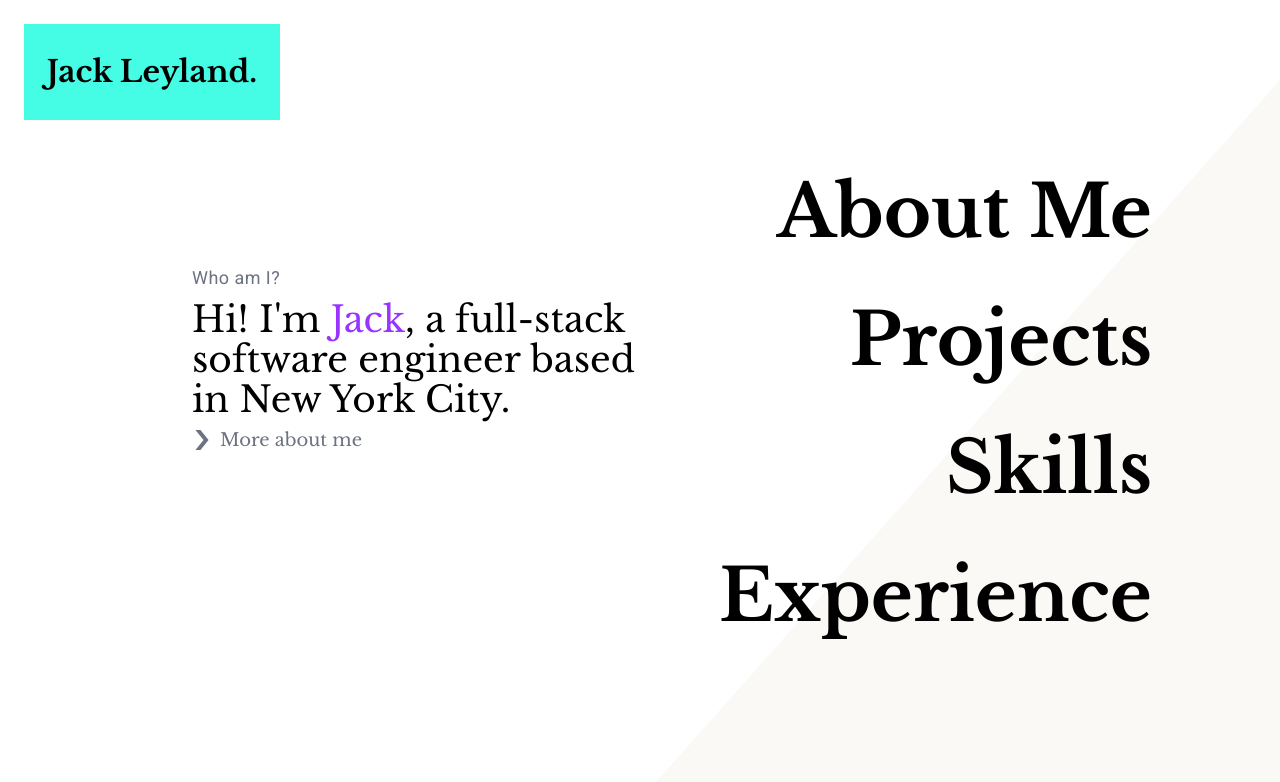
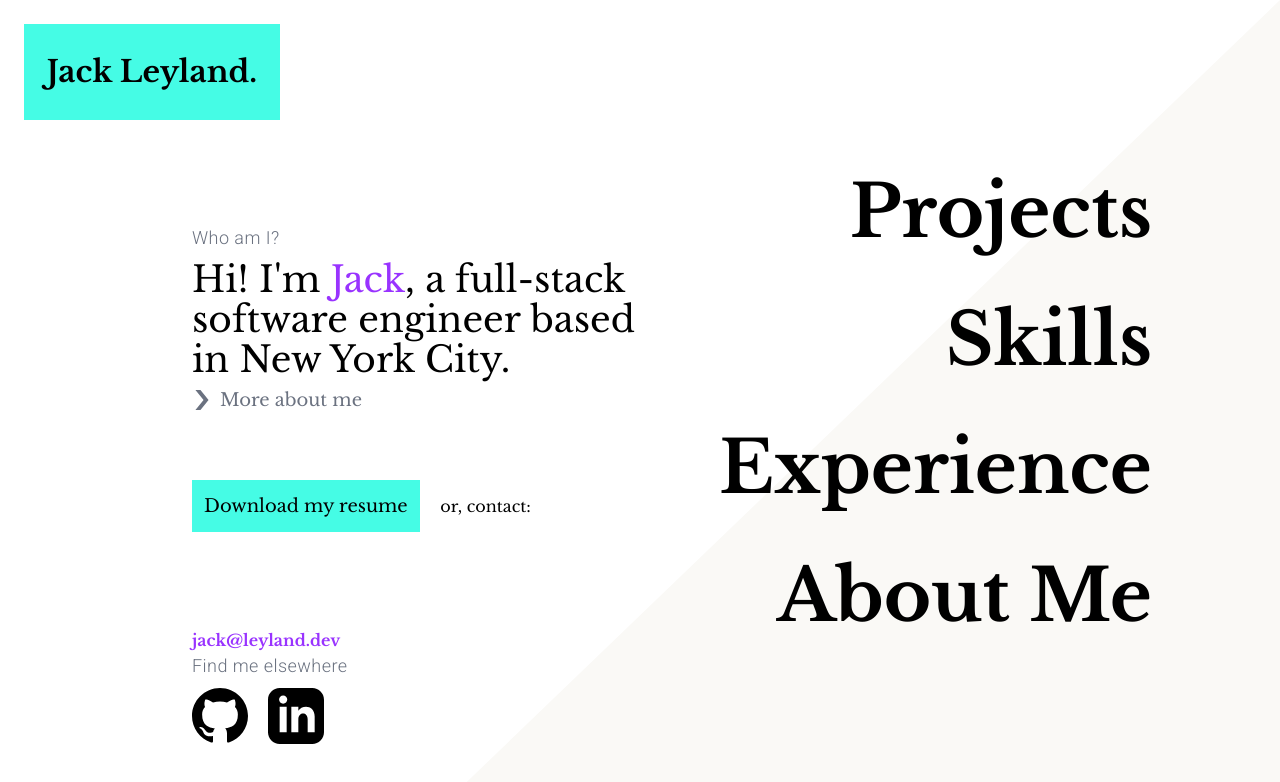
Before and after one commit to jack-leyland/personal-site, a Vue app: page / in a window 1280 px wide. Shown: the top 782 px of the page. Built offline with nearby package versions, Linux system fonts and the light colour scheme.

Commit message:
landing pending links and nav

```diff
--- a/src/components/Landing/Landing.vue
+++ b/src/components/Landing/Landing.vue
@@ -1,37 +1,54 @@
 <script setup lang="ts">
 import TopBar from "./TopBar.vue"
-const navItems: string[] = ["About Me", "Projects", "Skills", "Experience"];
+const navItems: string[] = ["Projects", "Skills", "Experience", "About Me",];
 </script>
 
 <template>
-
     <TopBar />
-    <svg class="absolute bottom-0 right-0 w-[50%] h-[90%] z-[-2]" xmlns="http://www.w3.org/2000/svg"
+    <svg class="absolute bottom-0 right-0 w-[65%] h-[100%] z-20" xmlns="http://www.w3.org/2000/svg"
         viewBox="0 0 100 100" preserveAspectRatio="none">
         <polygon fill="#FAF9F6" points="0,100 100,0 100,100" />
     </svg>
-    <div class="absolute left-0 mt-36 pl-48 w-[50vw]">
-        <div class="mb-2 font-alt text-gray-500 tracking-wide text-lg">Who am I?</div>
+    <div class="absolute left-0 top-0 pt-56 pl-48 h-[100vh] z-10 w-[50vw]">
+        <div class="mb-2 font-alt text-gray-500 tracking-wide text-lg font-light">Who am I?</div>
         <span class="font-title text-4xl">Hi! I'm <span class="text-mainPurple">Jack</span>, a full-stack software
             engineer based in New York City.
         </span>
         <br>
-        <div class="group inline-flex pt-3 pb-3 pr-3 h-5 mt-2 text-lg items-center text-gray-500 hover:bg-mainPurple hover:text-white cursor-pointer transition-all duration-200">
-            <svg class="fill-gray-500 rotate-90 h-5 w-5 mr-2 group-hover:fill-white transition-all duration-200" version="1.1" id="Layer_1" xmlns="http://www.w3.org/2000/svg"
-                xmlns:xlink="http://www.w3.org/1999/xlink" x="0px" y="0px"
-                viewBox="0 0 122.88 80.593" enable-background="new 0 0 122.88 80.593" xml:space="preserve">
+        <div
+            class="relative group inline-flex pt-3 pb-3 pr-3 h-5 mt-2 text-lg items-center text-gray-500 hover:text-white cursor-pointer transition-all duration-300 after:z-[-1] after:bg-mainPurple after:absolute after:left-0 after:bottom-0 after:h-[100%] after:w-0 hover:after:w-[100%] cursor-pointer after:transition-all after:duration-200">
+            <svg class="fill-gray-500 rotate-90 h-5 w-5 mr-2 group-hover:fill-white transition-all duration-200"
+                version="1.1" id="Layer_1" xmlns="http://www.w3.org/2000/svg" xmlns:xlink="http://www.w3.org/1999/xlink"
+                x="0px" y="0px" viewBox="0 0 122.88 80.593" enable-background="new 0 0 122.88 80.593"
+                xml:space="preserve">
                 <g>
                     <polygon points="122.88,80.593 122.88,49.772 61.44,0 0,49.772 0,80.593 61.44,30.82 122.88,80.593" />
                 </g>
             </svg>
             <div class="font-title">More about me</div>
+
         </div>
-
-        <!-- <button>Resume</button> -->
+        <br>
+        <button
+            class="font-title text-black text-lg mt-16 mb-24 p-3 mr-4 bg-greenish hover:text-white hover:bg-black cursor-pointer transition-all duration-200">Download
+            my resume</button>
+        <span class="font-title text-black"> or, contact: <span
+                class="text-mainPurple font-bold">jack@leyland.dev</span></span>
+        <div class="mb-2 font-alt text-gray-500 tracking-wide text-lg font-light">Find me elsewhere</div>
+        <div class="flex">
+            <svg class="h-14 w-14 mr-5" xmlns="http://www.w3.org/2000/svg" viewBox="0 0 24 24">
+                <path
+                    d="M12 0c-6.626 0-12 5.373-12 12 0 5.302 3.438 9.8 8.207 11.387.599.111.793-.261.793-.577v-2.234c-3.338.726-4.033-1.416-4.033-1.416-.546-1.387-1.333-1.756-1.333-1.756-1.089-.745.083-.729.083-.729 1.205.084 1.839 1.237 1.839 1.237 1.07 1.834 2.807 1.304 3.492.997.107-.775.418-1.305.762-1.604-2.665-.305-5.467-1.334-5.467-5.931 0-1.311.469-2.381 1.236-3.221-.124-.303-.535-1.524.117-3.176 0 0 1.008-.322 3.301 1.23.957-.266 1.983-.399 3.003-.404 1.02.005 2.047.138 3.006.404 2.291-1.552 3.297-1.23 3.297-1.23.653 1.653.242 2.874.118 3.176.77.84 1.235 1.911 1.235 3.221 0 4.609-2.807 5.624-5.479 5.921.43.372.823 1.102.823 2.222v3.293c0 .319.192.694.801.576 4.765-1.589 8.199-6.086 8.199-11.386 0-6.627-5.373-12-12-12z" />
+            </svg>
+            <svg class="h-14 w-14 mr-5" xmlns="http://www.w3.org/2000/svg" viewBox="0 0 24 24">
+                <path
+                    d="M19 0h-14c-2.761 0-5 2.239-5 5v14c0 2.761 2.239 5 5 5h14c2.762 0 5-2.239 5-5v-14c0-2.761-2.238-5-5-5zm-11 19h-3v-11h3v11zm-1.5-12.268c-.966 0-1.75-.79-1.75-1.764s.784-1.764 1.75-1.764 1.75.79 1.75 1.764-.783 1.764-1.75 1.764zm13.5 12.268h-3v-5.604c0-3.368-4-3.113-4 0v5.604h-3v-11h3v1.765c1.396-2.586 7-2.777 7 2.476v6.759z" />
+            </svg>
+        </div>
     </div>
-    <div class="absolute right-[10%] bottom-[15%] flex-row text-7xl font-title font-bold text-right">
+    <div class="absolute z-30 right-[10%] bottom-[15%] flex-row text-7xl font-title font-bold text-right">
         <div v-for="item in navItems"
-            class="relative mb-12 pl-6 pt-2 hover:after:bg-greenish after:z-[-1] after:absolute after:left-0 after:bottom-0 after:h-[50%] after:w-[100%] cursor-pointer">
+            class="relative mb-12 pl-6 pt-2 after:bg-greenish after:z-[-1] after:absolute after:left-0 after:bottom-0 after:h-[50%] after:w-0 hover:after:w-[100%] cursor-pointer after:transition-all after:duration-200">
             {{item}}
         </div>
     </div>
--- a/src/components/Landing/TopBar.vue
+++ b/src/components/Landing/TopBar.vue
@@ -4,9 +4,9 @@ import HamburgerButton from "../icons/Hamburger.vue"
 
 <template>
   <header>
-    <div class="relative fixed w-full h-24 flex items-center mt-6">
+    <div class="z-30 relative fixed w-full h-24 flex items-center mt-6">
       <div
-        class=" group absolute left-6 w-64 h-24 bg-greenish flex justify-center items-center hover:bg-black cursor-pointer transition-all duration-100">
+        class=" group absolute left-6 w-64 h-24 bg-greenish flex justify-center items-center hover:bg-black cursor-pointer transition-all duration-200">
         <h1 class="text-black font-title font-bold text-3xl group-hover:text-white">Jack Leyland.</h1>
       </div>
       <!-- <HamburgerButton /> -->
```
